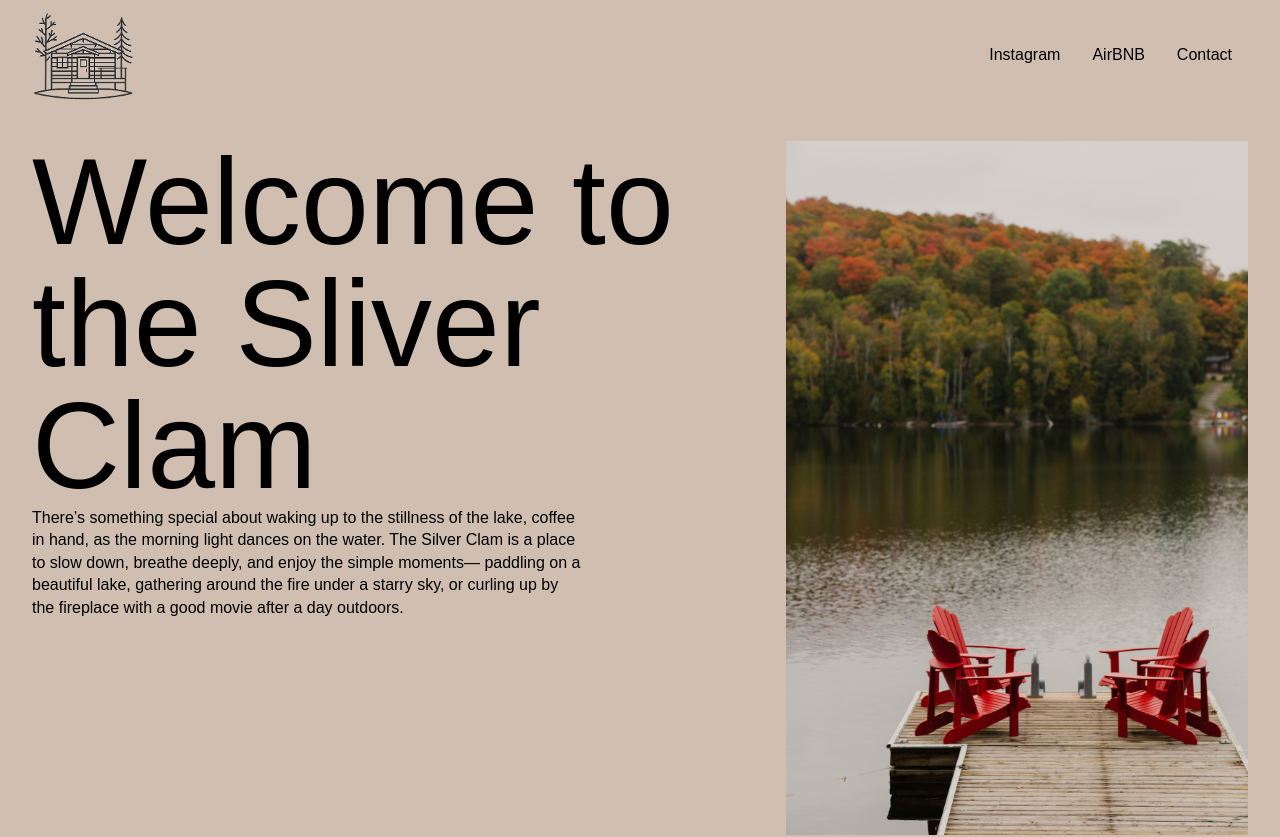
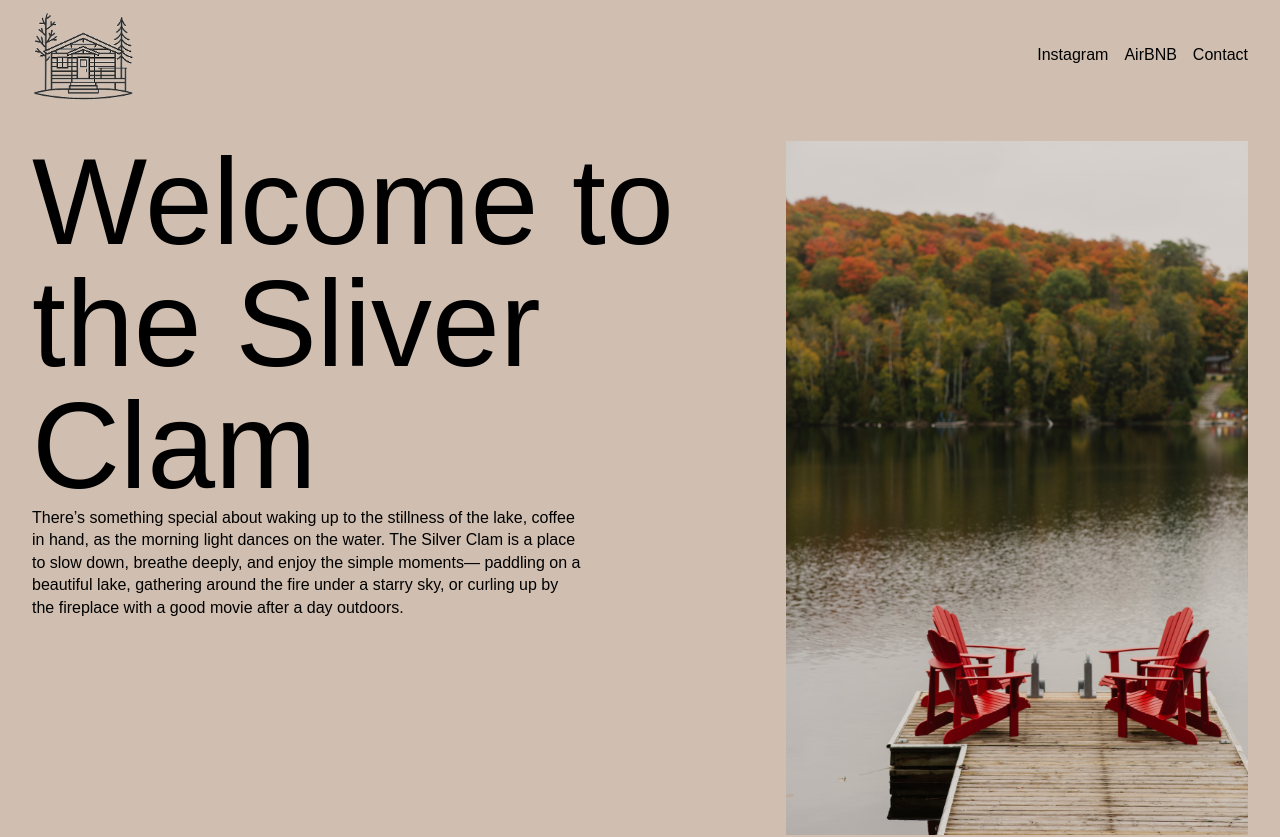
Before and after one commit to dbrags/The-Silver-Clam, a Next.js app in the folder website/: page / in a window 1280 px wide. Shown: the top 837 px of the page. Built offline with nearby package versions, Linux system fonts and the light colour scheme.

Commit message:
cleanup links

```diff
--- a/website/pages/index.tsx
+++ b/website/pages/index.tsx
@@ -22,16 +22,10 @@ export default function Home() {
             width="105px"
             height="93px"
           />
-          <div>
-            <a href="/" className="px-4">
-              Instagram
-            </a>
-            <a href="/about" className="px-4">
-              AirBNB
-            </a>
-            <a href="/gallery" className="px-4">
-              Contact
-            </a>
+          <div className="flex gap-x-4">
+            <a href="/">Instagram</a>
+            <a href="/about">AirBNB</a>
+            <a href="/gallery">Contact</a>
           </div>
         </div>
       </nav>
@@ -135,18 +129,12 @@ export default function Home() {
             height="93px"
           />
           <div>
-            <div>
-              <a href="/" className="px-4">
-                Instagram
-              </a>
-              <a href="/about" className="px-4">
-                AirBNB
-              </a>
-              <a href="/gallery" className="px-4">
-                Contact
-              </a>
+            <div className="flex justify-end gap-x-4">
+              <a href="/">Instagram</a>
+              <a href="/about">AirBNB</a>
+              <a href="/gallery">Contact</a>
             </div>
-            <p>© 2024 The Silver Clam. All rights reserved.</p>
+            <p>2024 The Silver Clam. All rights reserved.</p>
           </div>
         </div>
       </footer>
```
